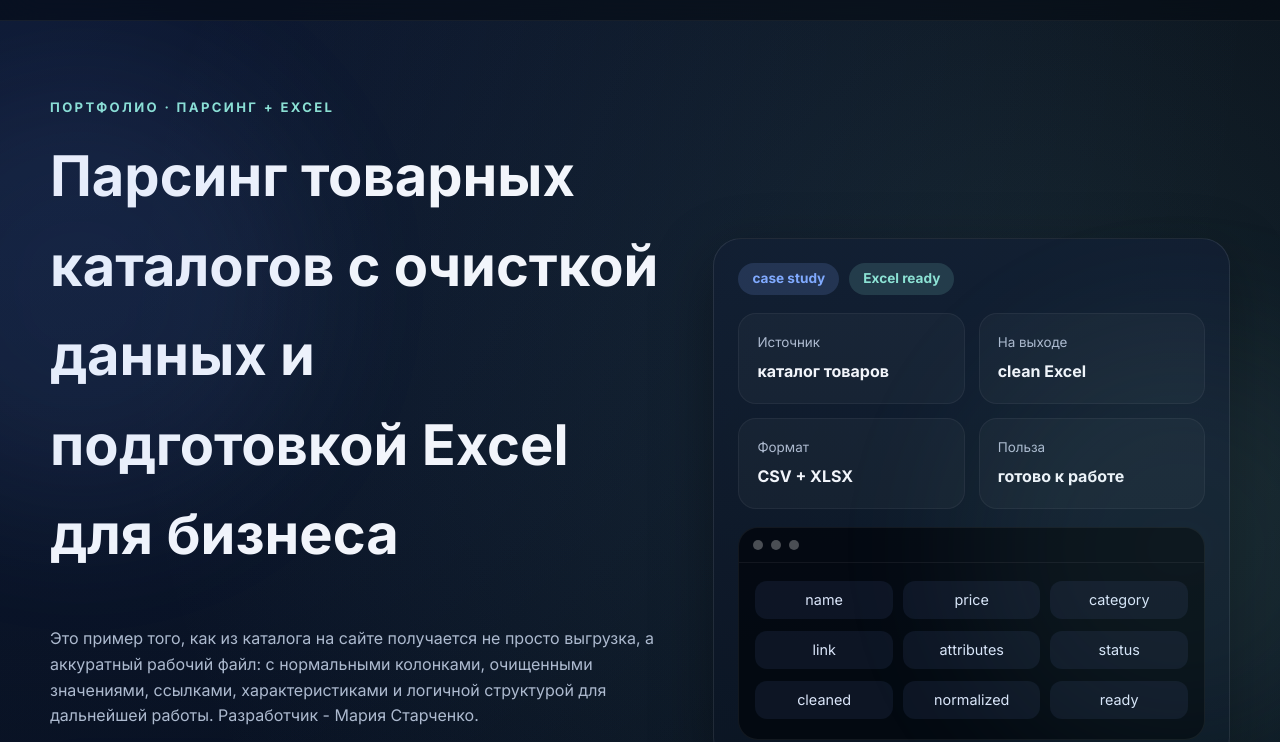
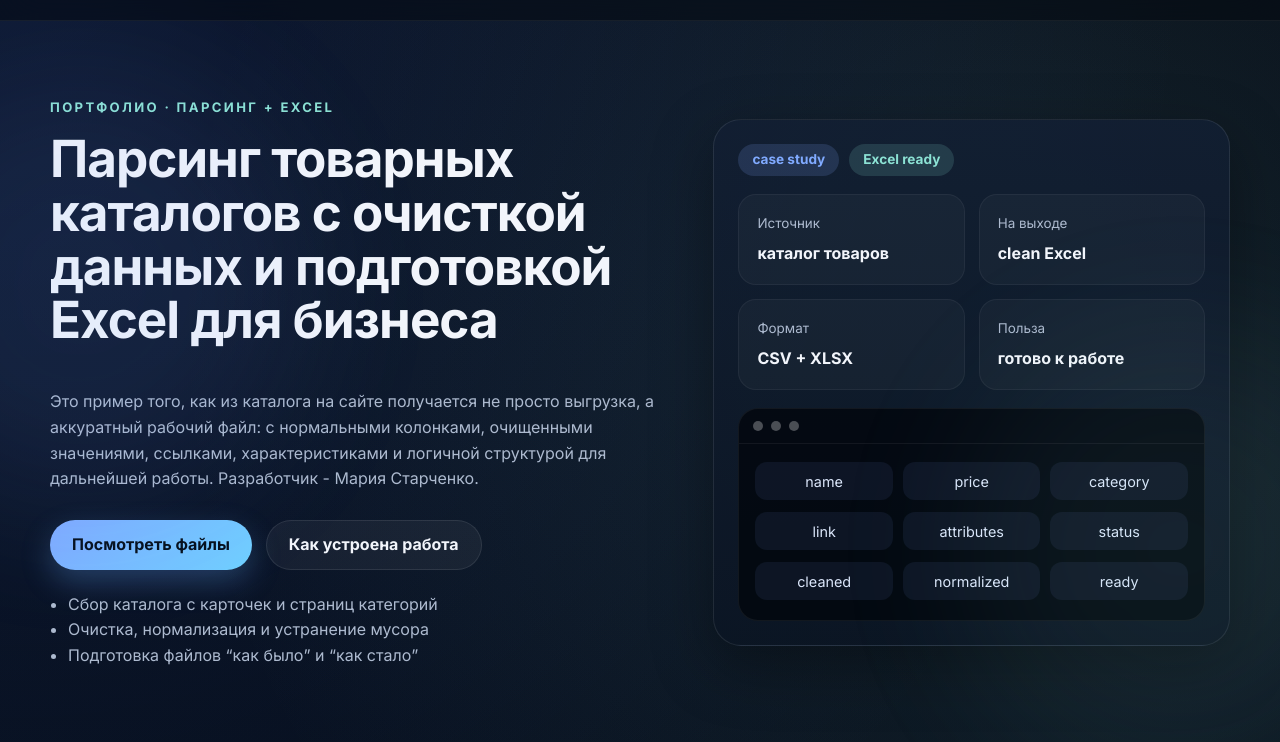
Before and after one commit to summonerx222/parsingsite, a plain HTML site: page index.html in a window 1280 px wide. Shown: the part 52-794 px from the top of the page. Drawn offline with Linux system fonts and the light colour scheme.

Commit message:
Update styles.css

```diff
--- a/styles.css
+++ b/styles.css
@@ -92,7 +92,9 @@ img { max-width: 100%; display: block; }
 h1, h2, h3, p { margin-top: 0; }
 
 h1 {
-  font-size: clamp(28px, 5vw, 56px);
+  font-size: clamp(32px, 4vw, 64px);
+    line-height: 1.05;
+    letter-spacing: -0.02em;
 }
 
 h2 {
```
